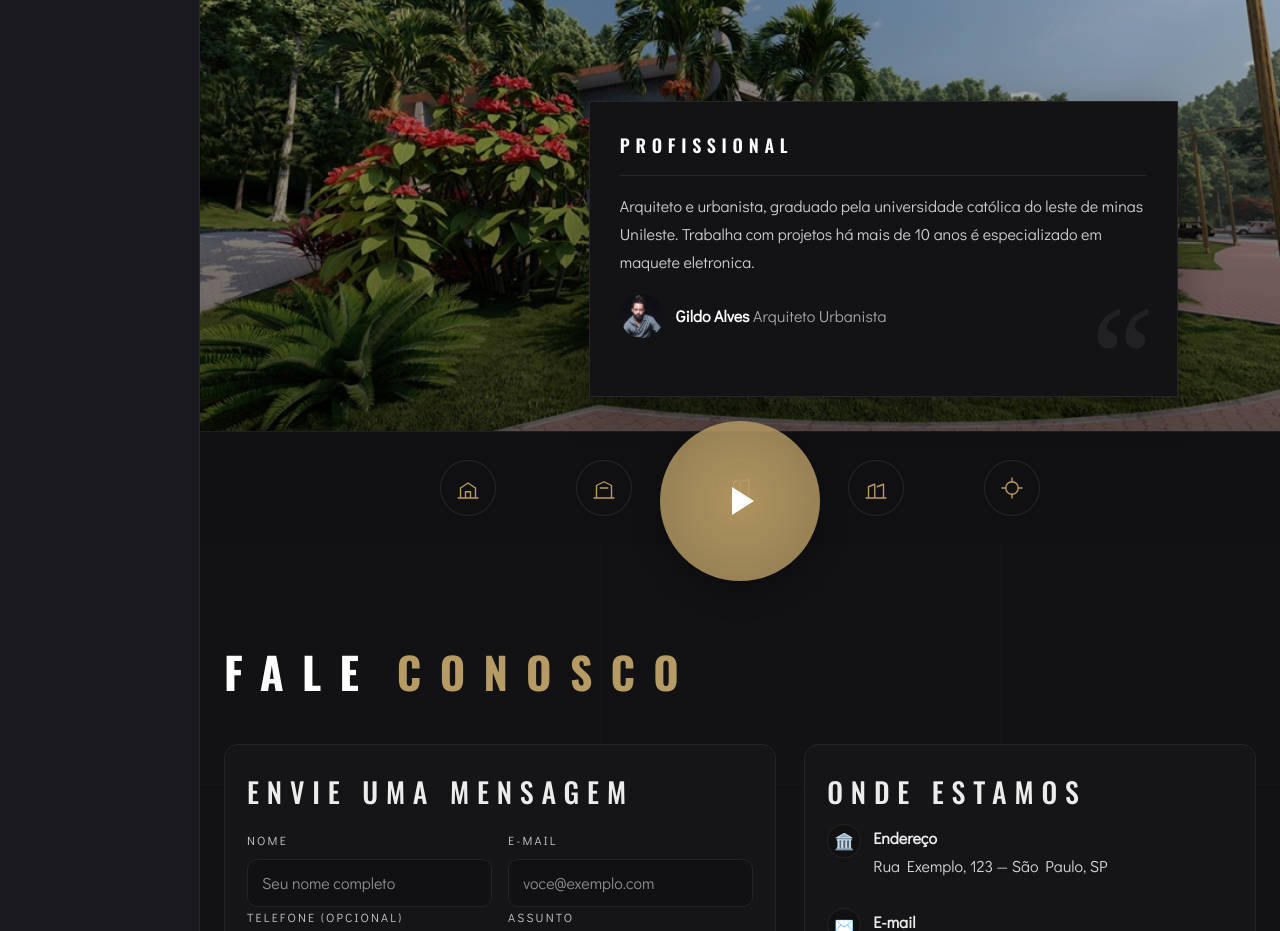
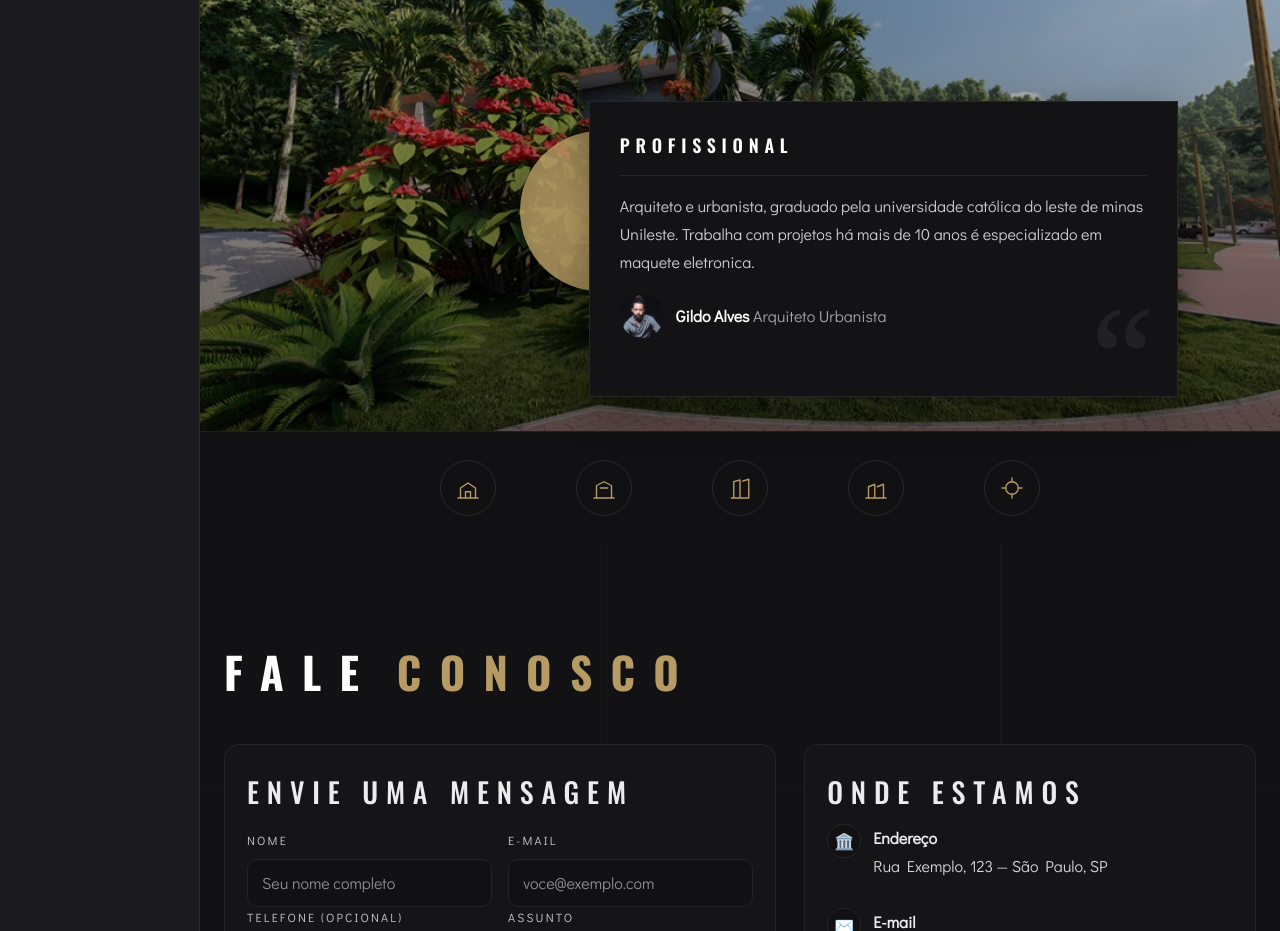
Before and after one commit to fpvdiver/domus, a plain HTML site: page index.html in a window 1280 px wide. Shown: the part 2780-3711 px from the top of the page. Drawn offline with nearby package versions, Linux system fonts and the light colour scheme.

Commit message:
Update bauen-like.css

```diff
--- a/css/bauen-like.css
+++ b/css/bauen-like.css
@@ -1279,3 +1279,14 @@ font-style: bold;
   }
   .play-label{ font-size:12px; letter-spacing:.26em; }
 }
+
+
+/* Desktop: fixa o play-cta no ponto desejado (ajuste fino: left/top) */
+@media (min-width: 981px){
+  .promo-left{
+    left: calc(var(--sidebar-w) + 120px) !important;  /* ← ajuste fino */
+    top: 220px !important;                             /* ← ajuste fino */
+    transform: none !important;
+    z-index: 2;
+  }
+}
```
